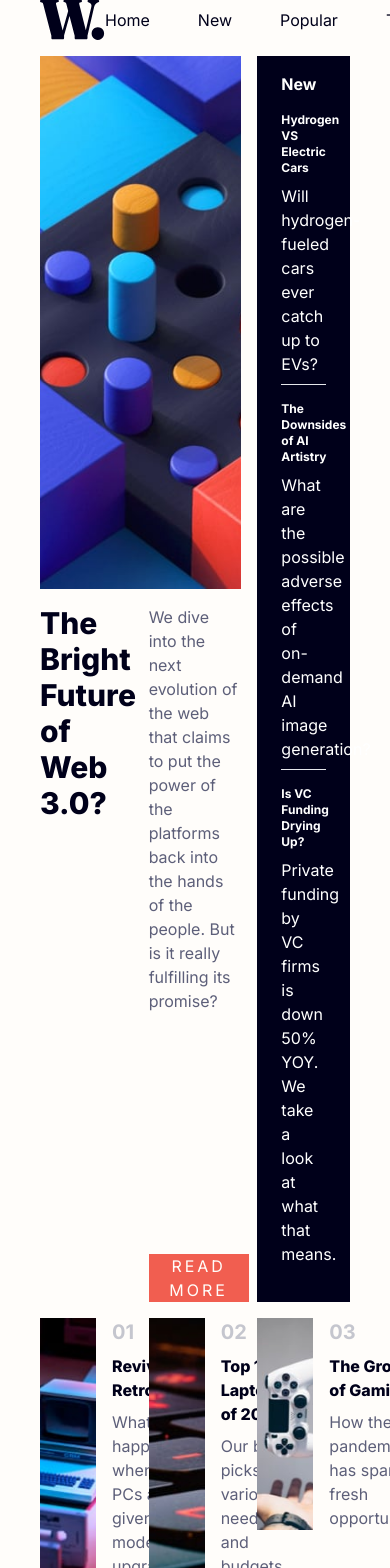
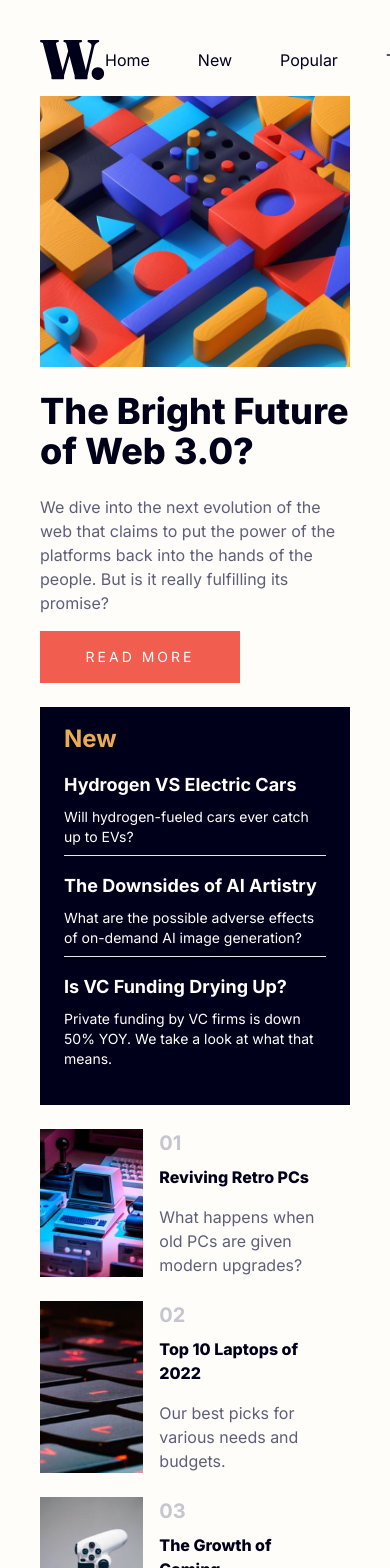
Before and after one commit to intanaarabi/news-homepage, a React (Vite) app: page / in a window 390 px wide. Shown: the top 1568 px of the page. Built offline with nearby package versions, Linux system fonts and the light colour scheme.

Commit message:
Mobile responsive design

```diff
--- a/src/App.jsx
+++ b/src/App.jsx
@@ -9,6 +9,8 @@ function App() {
     <div
       className='
         px-10
+        md:py-0
+        py-10
         lg:px-32
         xl:px-48
         2xl:px-72
--- a/src/components/Content.jsx
+++ b/src/components/Content.jsx
@@ -3,10 +3,11 @@ import PropTypes from 'prop-types';
 function Trending({src,alt,number,title,message}) {
     return (
         <div className="flex flex-row">
-            <img alt={alt} src={src} className="w-14 xl:w-16 2xl:w-20 object-cover"></img>
+            <img alt={alt} src={src} className="w-1/3 md:w-14 xl:w-16 2xl:w-20 object-cover"></img>
             <div className="flex flex-col justify-between px-4 xl:px-6 gap-2">
                 <h1 className="text-neutral-grayish-blue text-xl xl:text-2xl 2xl:text-3xl font-bold">{number}</h1>
                 <h2 className="hover:cursor-pointer hover:text-primary-soft-red transition-hover duration-300 md:text-[10px] lg:text-[12px] xl:text-xs 2xl:text-lg font-extrabold">{title}</h2>
+                <div className='flex-grow'></div>
                 <p className="text-neutral-dark-grayish-blue md:text-[8px] lg:text-[10px] xl:text-xs 2xl:text-sm">{message}</p>
             </div>
         </div>
@@ -22,11 +23,11 @@ Trending.propTypes = {
 }
 
 function New() {
-    const articleLinkClassName = "hover:text-primary-soft-orange transition-hover duration-300 text-xs xl:text-lg 2xl:text-xl font-bold text-white hover:text-red-100"
-    const articlePreviewClassName = "text-neutral-grayish-blue md:text-[8px] lg:text-[10px] xl:text-xs 2xl:text-sm font-normal text-white"
+    const articleLinkClassName = "hover:text-primary-soft-orange transition-hover duration-300 text-lg md:text-xs xl:text-lg 2xl:text-xl font-bold text-white"
+    const articlePreviewClassName = "text-neutral-grayish-blue text-sm md:text-[8px] lg:text-[10px] xl:text-xs 2xl:text-sm font-normal text-white"
     return (
         <div className="bg-neutral-very-dark-blue flex flex-col justify-center py-4 px-6 gap-4 min-h-full">
-            <h1 className="text-white xl:text-3xl 2xl:text-4xl 2xl:mb-4 font-bold text-primary-soft-orange ">New</h1>
+            <h1 className="text-2xl xl:text-3xl 2xl:text-4xl 2xl:mb-4 font-bold text-primary-soft-orange">New</h1>
             <div className="flex flex-col gap-2">
                 <a className={articleLinkClassName} href="/">Hydrogen VS Electric Cars</a>
                 <p className={articlePreviewClassName} href="/">Will hydrogen-fueled cars ever catch up to EVs?</p>
@@ -49,40 +50,39 @@ function New() {
 function Content() {
     return (
             <>
-            <div className="grid grid-cols-3 grid-flow-row gap-4 2xl:gap-8">
-                <div className="col-span-2 row-span-2">
-                    <img alt="Web 3 Image" src="./images/image-web-3-desktop.jpg" className="object-cover h-full"></img>
+
+                <div className="grid grid-cols-1 grid-flow-row md:grid-cols-3 gap-6 md:gap-4 2xl:gap-8">
+                    <div className="row-span-2 col-span-1 md:col-span-2 md:row-span-2">
+                        <img alt="Web 3 Image" src="./images/image-web-3-desktop.jpg" className="md:block hidden md:object-cover md:h-full"></img>
+                        <img alt="Web 3 Image" src="./images/image-web-3-mobile.jpg" className="md:hidden block object-cover h-full"></img>
                     </div>
-                <div className="col-span-1 row-span-3">
-                    <New/>
+                     <div className="row-span-1 col-span-1 md:row-start-3">
+                        <h1 className="text-4xl md:text-3xl lg:text-4xl xl:text-5xl 2xl:text-6xl font-extrabold ">The Bright Future of Web 3.0?</h1>
                     </div>
-                <div className="col-span-1 row-span-1">
-                    <h1 className="text-3xl lg:text-4xl xl:text-5xl 2xl:text-6xl font-extrabold ">The Bright Future of Web 3.0?</h1>
-                </div>
-                <div className="col-span-1 row-span-1 ">
+                    <div className="row-span-1 col-span-1 md:row-start-3">
                         <div className="flex flex-col h-full justify-between">
                             <p className="text-neutral-dark-grayish-blue font-regular md:text-[8px] lg:text-[10px] xl:text-xs 2xl:text-base">
                                 We dive into the next evolution of the web that claims to put the power of the platforms back into the hands of the people. But is it really fulfilling its promise?
                             </p>
                             <div className="h-4 xl:h-10"></div>
-                        <button className="bg-primary-soft-red text-neutral-off-white hover:bg-neutral-very-dark-blue transition-hover duration-300 tracking-[3px] lg:tracking-[5px] uppercase xl:px-4 md:py-2 xl:py-3 2xl:py-4 md:text-[8px] xl:text-[10px] 2xl:text-xs w-[100px] lg:w-[125px] xl:w-[150px] 2xl:w-[200px]">Read More</button>
+                            <button className="bg-primary-soft-red text-neutral-off-white hover:bg-neutral-very-dark-blue transition-hover duration-300 tracking-[3px] lg:tracking-[5px] uppercase  py-4 md:py-1 xl:py-3 xl:px-4 2xl:py-4 text-sm md:text-[8px] xl:text-[10px] 2xl:text-xs w-[200px] md:w-[100px] lg:w-[125px] xl:w-[150px] 2xl:w-[200px]">Read More</button>
                         </div>
                     </div>
-                <div className="col-span-1 row-span-1">
+                    <div className="row-span-3 col-span-1">
+                        <New/>
+                    </div>
+                   <div className="row-span-1 col-span-1 ">
                         <Trending src="./images/image-retro-pcs.jpg" alt="Retro PCs" number="01" title="Reviving Retro PCs"
                         message="What happens when old PCs are given modern upgrades?"/>
                     </div>
-                <div className="col-span-1 row-span-1">
+                    <div className="row-span-1 col-span-1 ">
                         <Trending src="./images/image-top-laptops.jpg" alt="Top laptops" number="02" title="Top 10 Laptops of 2022"
                             message="Our best picks for various needs and budgets."/>
                     </div>
-                <div className="col-span-1 row-span-1">
+                    <div className="row-span-1 col-span-1 ">
                         <Trending src="./images/image-gaming-growth.jpg" alt="Gaming Growth" number="03" title="The Growth of Gaming"
                             message="How the pandemic has sparked fresh opportunities."/>
                     </div>
-            </div>
-            <div className="grid grid-rows-1 grid-flow-col gap-4">
-
                 </div>
         </>
     )
```
Lines whose indentation alone changed are shown as unchanged.
